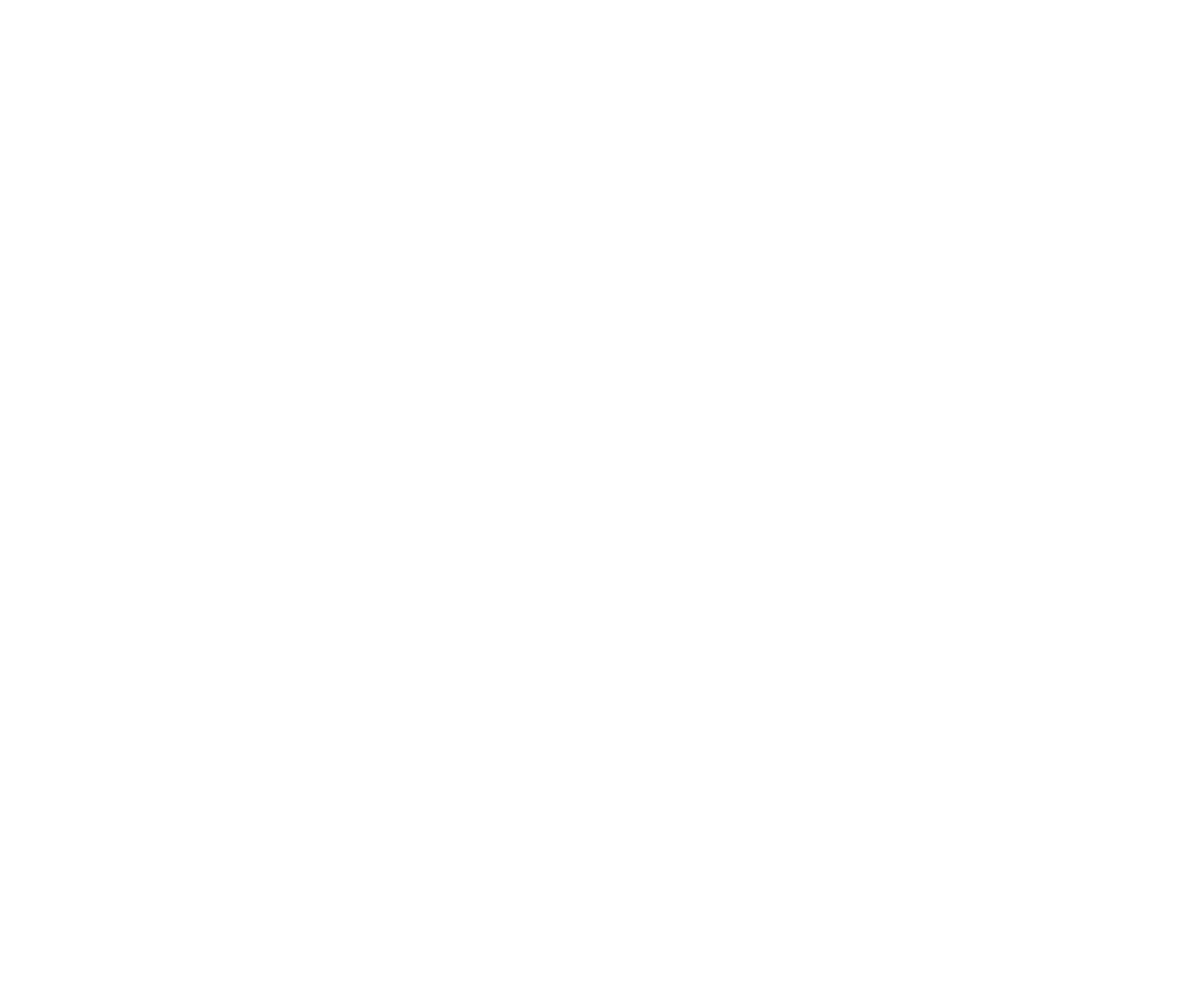
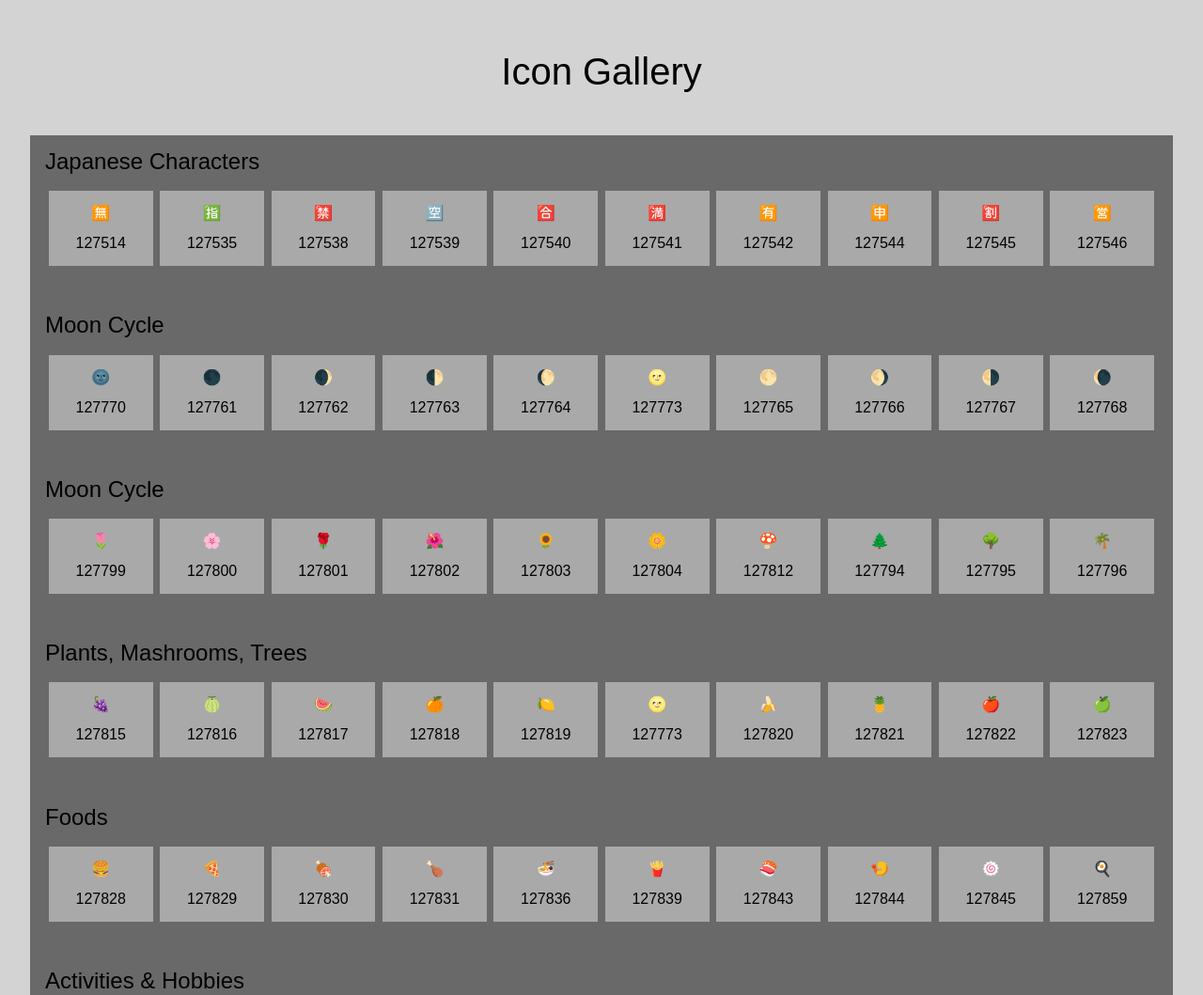
Before and after one commit to emrertn13/mtm6302-assignment-1, a plain HTML site: page index.html in a window 1280 px wide. Shown: the top 1059 px of the page at 94% size. Before the commit the page ends 800 px from the top, so only its background shows below. Drawn offline with Linux system fonts and the light colour scheme.

Commit message:
Completes Assignment

```diff
--- a/index.html
+++ b/index.html
@@ -8,8 +8,10 @@
     <link rel="stylesheet" href="styles.css">
 </head>
 <body>
-
-
-    <link rel="stylesheet" href="scripts.js">
+    <div id="container">
+        <h1>Icon Gallery</h1>
+        <div id="gallery"></div>
+    </div>
+    <script src="scripts.js"></script>
 </body>
 </html>
--- a/scripts.js
+++ b/scripts.js
@@ -0,0 +1,148 @@
+// Data
+const $gallery = document.getElementById('gallery')
+
+const iconsJapanese = `
+    <div class="icon-div"><p class="icon-show">&#127514;</p> <p>127514</p></div>
+    <div class="icon-div"><p class="icon-show">&#127535;</p> <p>127535</p></div>
+    <div class="icon-div"><p class="icon-show">&#127538;</p> <p>127538</p></div>
+    <div class="icon-div"><p class="icon-show">&#127539;</p> <p>127539</p></div>
+    <div class="icon-div"><p class="icon-show">&#127540;</p> <p>127540</p></div>
+    <div class="icon-div"><p class="icon-show">&#127541;</p> <p>127541</p></div>
+    <div class="icon-div"><p class="icon-show">&#127542;</p> <p>127542</p></div>
+    <div class="icon-div"><p class="icon-show">&#127544;</p> <p>127544</p></div>
+    <div class="icon-div"><p class="icon-show">&#127545;</p> <p>127545</p></div>
+    <div class="icon-div"><p class="icon-show">&#127546;</p> <p>127546</p></div>
+`
+const iconsMoon = `
+    <div class="icon-div"><p class="icon-show">&#127770;</p> <p>127770</p></div>
+    <div class="icon-div"><p class="icon-show">&#127761;</p> <p>127761</p></div>
+    <div class="icon-div"><p class="icon-show">&#127762;</p> <p>127762</p></div>
+    <div class="icon-div"><p class="icon-show">&#127763;</p> <p>127763</p></div>
+    <div class="icon-div"><p class="icon-show">&#127764;</p> <p>127764</p></div>
+    <div class="icon-div"><p class="icon-show">&#127773;</p> <p>127773</p></div>
+    <div class="icon-div"><p class="icon-show">&#127765;</p> <p>127765</p></div>
+    <div class="icon-div"><p class="icon-show">&#127766;</p> <p>127766</p></div>
+    <div class="icon-div"><p class="icon-show">&#127767;</p> <p>127767</p></div>
+    <div class="icon-div"><p class="icon-show">&#127768;</p> <p>127768</p></div>
+`
+const iconsPlants = `
+    <div class="icon-div"><p class="icon-show">&#127799;</p> <p>127799</p></div>
+    <div class="icon-div"><p class="icon-show">&#127800;</p> <p>127800</p></div>
+    <div class="icon-div"><p class="icon-show">&#127801;</p> <p>127801</p></div>
+    <div class="icon-div"><p class="icon-show">&#127802;</p> <p>127802</p></div>
+    <div class="icon-div"><p class="icon-show">&#127803;</p> <p>127803</p></div>
+    <div class="icon-div"><p class="icon-show">&#127804;</p> <p>127804</p></div>
+    <div class="icon-div"><p class="icon-show">&#127812;</p> <p>127812</p></div>
+    <div class="icon-div"><p class="icon-show">&#127794;</p> <p>127794</p></div>
+    <div class="icon-div"><p class="icon-show">&#127795;</p> <p>127795</p></div>
+    <div class="icon-div"><p class="icon-show">&#127796;</p> <p>127796</p></div>
+`
+const iconsFruits = `
+    <div class="icon-div"><p class="icon-show">&#127815;</p> <p>127815</p></div>
+    <div class="icon-div"><p class="icon-show">&#127816;</p> <p>127816</p></div>
+    <div class="icon-div"><p class="icon-show">&#127817;</p> <p>127817</p></div>
+    <div class="icon-div"><p class="icon-show">&#127818;</p> <p>127818</p></div>
+    <div class="icon-div"><p class="icon-show">&#127819;</p> <p>127819</p></div>
+    <div class="icon-div"><p class="icon-show">&#127773;</p> <p>127773</p></div>
+    <div class="icon-div"><p class="icon-show">&#127820;</p> <p>127820</p></div>
+    <div class="icon-div"><p class="icon-show">&#127821;</p> <p>127821</p></div>
+    <div class="icon-div"><p class="icon-show">&#127822;</p> <p>127822</p></div>
+    <div class="icon-div"><p class="icon-show">&#127823;</p> <p>127823</p></div>
+`
+const iconsFood = `
+    <div class="icon-div"><p class="icon-show">&#127828;</p> <p>127828</p></div>
+    <div class="icon-div"><p class="icon-show">&#127829;</p> <p>127829</p></div>
+    <div class="icon-div"><p class="icon-show">&#127830;</p> <p>127830</p></div>
+    <div class="icon-div"><p class="icon-show">&#127831;</p> <p>127831</p></div>
+    <div class="icon-div"><p class="icon-show">&#127836;</p> <p>127836</p></div>
+    <div class="icon-div"><p class="icon-show">&#127839;</p> <p>127839</p></div>
+    <div class="icon-div"><p class="icon-show">&#127843;</p> <p>127843</p></div>
+    <div class="icon-div"><p class="icon-show">&#127844;</p> <p>127844</p></div>
+    <div class="icon-div"><p class="icon-show">&#127845;</p> <p>127845</p></div>
+    <div class="icon-div"><p class="icon-show">&#127859;</p> <p>127859</p></div>
+`
+const iconsActivities = `
+    <div class="icon-div"><p class="icon-show">&#127908;</p> <p>127908</p></div>
+    <div class="icon-div"><p class="icon-show">&#127909;</p> <p>127909</p></div>
+    <div class="icon-div"><p class="icon-show">&#127911;</p> <p>127911</p></div>
+    <div class="icon-div"><p class="icon-show">&#127912;</p> <p>127912</p></div>
+    <div class="icon-div"><p class="icon-show">&#127918;</p> <p>127918</p></div>
+    <div class="icon-div"><p class="icon-show">&#127920;</p> <p>127920</p></div>
+    <div class="icon-div"><p class="icon-show">&#127921;</p> <p>127921</p></div>
+    <div class="icon-div"><p class="icon-show">&#127936;</p> <p>127936</p></div>
+    <div class="icon-div"><p class="icon-show">&#127946;</p> <p>127946</p></div>
+    <div class="icon-div"><p class="icon-show">&#127955;</p> <p>127955</p></div>
+`
+const iconsPlaces = `
+    <div class="icon-div"><p class="icon-show">&#127969;</p> <p>127969</p></div>
+    <div class="icon-div"><p class="icon-show">&#127970;</p> <p>127970</p></div>
+    <div class="icon-div"><p class="icon-show">&#127971;</p> <p>127971</p></div>
+    <div class="icon-div"><p class="icon-show">&#127972;</p> <p>127972</p></div>
+    <div class="icon-div"><p class="icon-show">&#127984;</p> <p>127984</p></div>
+    <div class="icon-div"><p class="icon-show">&#127975;</p> <p>127975</p></div>
+    <div class="icon-div"><p class="icon-show">&#127976;</p> <p>127976</p></div>
+    <div class="icon-div"><p class="icon-show">&#127977;</p> <p>127977</p></div>
+    <div class="icon-div"><p class="icon-show">&#127979;</p> <p>127979</p></div>
+    <div class="icon-div"><p class="icon-show">&#127981;</p> <p>127981</p></div>
+`
+const iconsAnimalsOne = `
+    <div class="icon-div"><p class="icon-show">&#128000;</p> <p>128000</p></div>
+    <div class="icon-div"><p class="icon-show">&#128005;</p> <p>128005</p></div>
+    <div class="icon-div"><p class="icon-show">&#128009;</p> <p>128009</p></div>
+    <div class="icon-div"><p class="icon-show">&#128014;</p> <p>128014</p></div>
+    <div class="icon-div"><p class="icon-show">&#128018;</p> <p>128018</p></div>
+    <div class="icon-div"><p class="icon-show">&#128019;</p> <p>128019</p></div>
+    <div class="icon-div"><p class="icon-show">&#128022;</p> <p>128022</p></div>
+    <div class="icon-div"><p class="icon-show">&#128011;</p> <p>128011</p></div>
+    <div class="icon-div"><p class="icon-show">&#128008;</p> <p>128008</p></div>
+    <div class="icon-div"><p class="icon-show">&#128021;</p> <p>128021</p></div>
+`
+const iconsAnimalsTwo = `
+    <div class="icon-div"><p class="icon-show">&#128045;</p> <p>128045</p></div>
+    <div class="icon-div"><p class="icon-show">&#128047;</p> <p>128047</p></div>
+    <div class="icon-div"><p class="icon-show">&#128050;</p> <p>128050</p></div>
+    <div class="icon-div"><p class="icon-show">&#128052;</p> <p>128052</p></div>
+    <div class="icon-div"><p class="icon-show">&#128053;</p> <p>128053</p></div>
+    <div class="icon-div"><p class="icon-show">&#128020;</p> <p>128020</p></div>
+    <div class="icon-div"><p class="icon-show">&#128055;</p> <p>128055</p></div>
+    <div class="icon-div"><p class="icon-show">&#128051;</p> <p>128051</p></div>
+    <div class="icon-div"><p class="icon-show">&#128049;</p> <p>128049</p></div>
+    <div class="icon-div"><p class="icon-show">&#128054;</p> <p>128054</p></div>
+`
+const iconsEmoji = `
+    <div class="icon-div"><p class="icon-show">&#128512;</p> <p>128512</p></div>
+    <div class="icon-div"><p class="icon-show">&#128513;</p> <p>128513</p></div>
+    <div class="icon-div"><p class="icon-show">&#128514;</p> <p>128514</p></div>
+    <div class="icon-div"><p class="icon-show">&#128516;</p> <p>128516</p></div>
+    <div class="icon-div"><p class="icon-show">&#128517;</p> <p>128517</p></div>
+    <div class="icon-div"><p class="icon-show">&#128518;</p> <p>128518</p></div>
+    <div class="icon-div"><p class="icon-show">&#128519;</p> <p>128519</p></div>
+    <div class="icon-div"><p class="icon-show">&#128521;</p> <p>128521</p></div>
+    <div class="icon-div"><p class="icon-show">&#128522;</p> <p>128522</p></div>
+    <div class="icon-div"><p class="icon-show">&#128523;</p> <p>128523</p></div>
+`
+
+// Code
+
+// Run
+$gallery.innerHTML +=
+    '<h2>Japanese Characters</h2>' +
+    '<div class="icons">' + iconsJapanese + '</div>' +
+    '<h2>Moon Cycle</h2>' +
+    '<div class="icons">' + iconsMoon + '</div>' +
+    '<h2>Moon Cycle</h2>' +
+    '<div class="icons">' + iconsPlants + '</div>' +
+    '<h2>Plants, Mashrooms, Trees</h2>' +
+    '<div class="icons">' + iconsFruits + '</div>' +
+    '<h2>Foods</h2>' +
+    '<div class="icons">' + iconsFood + '</div>' +
+    '<h2>Activities & Hobbies</h2>' +
+    '<div class="icons">' + iconsActivities + '</div>' +
+    '<h2>Places & Buildings</h2>' +
+    '<div class="icons">' + iconsPlaces + '</div>' +
+    '<h2>Animals Full Body</h2>' +
+    '<div class="icons">' + iconsAnimalsOne + '</div>' +
+    '<h2>Animals Only Head</h2>' +
+    '<div class="icons">' + iconsAnimalsTwo + '</div>' +
+    '<h2>Emojis</h2>' +
+    '<div class="icons last">' + iconsEmoji + '</div>'
--- a/styles.css
+++ b/styles.css
@@ -0,0 +1,135 @@
+/* http://meyerweb.com/eric/tools/css/reset/
+   v2.0 | 20110126
+   License: none (public domain)
+*/
+
+html, body, div, span, applet, object, iframe,
+h1, h2, h3, h4, h5, h6, p, blockquote, pre,
+a, abbr, acronym, address, big, cite, code,
+del, dfn, em, img, ins, kbd, q, s, samp,
+small, strike, strong, sub, sup, tt, var,
+b, u, i, center,
+dl, dt, dd, ol, ul, li,
+fieldset, form, label, legend,
+table, caption, tbody, tfoot, thead, tr, th, td,
+article, aside, canvas, details, embed,
+figure, figcaption, footer, header, hgroup,
+menu, nav, output, ruby, section, summary,
+time, mark, audio, video {
+	margin: 0;
+	padding: 0;
+	border: 0;
+	font-size: 100%;
+	font: inherit;
+	vertical-align: baseline;
+}
+/* HTML5 display-role reset for older browsers */
+article, aside, details, figcaption, figure,
+footer, header, hgroup, menu, nav, section {
+	display: block;
+}
+body {
+	line-height: 1;
+}
+ol, ul {
+	list-style: none;
+}
+blockquote, q {
+	quotes: none;
+}
+blockquote:before, blockquote:after,
+q:before, q:after {
+	content: '';
+	content: none;
+}
+table {
+	border-collapse: collapse;
+	border-spacing: 0;
+}
+/* Css Reset  */
+
+
+#container {
+    background-color: lightgray;
+    margin: 0 auto;
+    padding: 2rem;
+}
+h1 {
+    margin: 0 auto;
+    width: fit-content;
+    font-family: Arial, Helvetica, sans-serif;
+    font-size: 2.5rem;
+    margin-top: 1.5rem;
+    margin-bottom: 3rem;
+}
+h2 {
+    width: fit-content;
+    font-family: Arial, Helvetica, sans-serif;
+    font-size: 1.5rem;
+}
+#gallery {
+    background-color: dimgray;
+    padding: 1rem;
+    min-width: 130px;
+}
+.icons {
+    display: flex;
+    flex-wrap: wrap;
+    width: 100%;
+    margin: 0 auto;
+    margin-top: 1rem;
+    margin-bottom: 3rem;
+    justify-content: space-around;
+}
+.last {
+    margin-bottom: 1rem;
+}
+.icon-div {
+    background-color: darkgray;
+    margin: 0;
+    width: 8%;
+    margin: 0.2rem;
+    padding: 0.5rem;
+}
+.icon-div:hover {
+    background-color: lightgray;
+}
+.icon-div p {
+    padding: 0.5rem;
+    margin: 0 auto;
+    width: fit-content;
+    font-family: Arial, Helvetica, sans-serif;
+}
+.icon-div .icon-show {
+    width: fit-content;
+    margin: 0 auto;
+}
+
+.added {
+    text-decoration: line-through;
+}
+
+/* @media screen and (min-width: 250px) {
+    #gallery {
+        min-width: 130px;
+    }
+} */
+@media screen and (max-width: 1250px) {
+    .icon-div {
+        width: 17%;
+    }
+}
+@media screen and (max-width: 900px) {
+    .icon-div {
+        width: 27%;
+    }
+}
+@media screen and (max-width: 500px) {
+    .icon-div {
+        width: 37%;
+    }
+}@media screen and (max-width: 300px) {
+    .icon-div {
+        width: 100%;
+    }
+}
```
